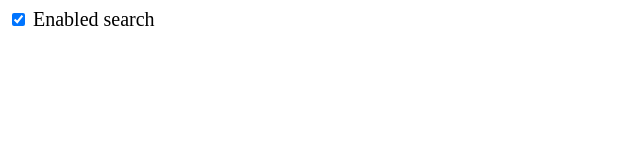
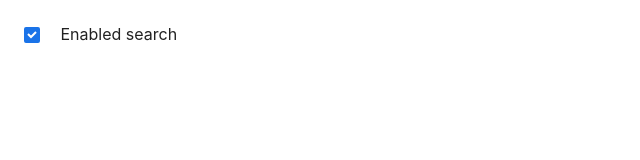
Before and after one commit to angusjune/extentie, a website built with webpack: page public/options.html in a window 1280 px wide. Shown: the whole page, without its empty margins (0-640 px from the left). Built offline with nearby package versions, Linux system fonts and the light colour scheme; some packages are replaced by stand-ins of ours.

Commit message:
Updated style

```diff
--- a/config/webpack.common.js
+++ b/config/webpack.common.js
@@ -5,7 +5,6 @@ const CopyWebpackPlugin = require('copy-webpack-plugin');
 const MiniCssExtractPlugin = require('mini-css-extract-plugin');
 
 const PATHS = require('./paths');
-const path = require('path');
 
 // To re-use webpack configuration across templates,
 // CLI maintains a common webpack configuration file - `webpack.common.js`.
@@ -26,23 +25,11 @@ const common = {
   },
   resolve: {
     // see below for an explanation
-    alias: {
-      svelte: path.resolve('node_modules', 'svelte')
-    },
     extensions: ['.mjs', '.js', '.svelte'],
     mainFields: ['svelte', 'browser', 'module', 'main']
   },
   module: {
     rules: [
-      {
-        test: /\.(html|svelte)$/,
-        use: {
-          loader: 'svelte-loader',
-          options: {
-            preprocess: require('svelte-preprocess')({})
-          }
-        }
-      },
       {
         // required to prevent errors from Svelte on Webpack 5+, omit on Webpack 4
         test: /node_modules\/svelte\/.*\.mjs$/,
--- a/config/webpack.config.js
+++ b/config/webpack.config.js
@@ -9,8 +9,7 @@ const PATHS = require('./paths');
 const config = merge(common, {
   entry: {
     popup: PATHS.src + '/popup.js',
-    options: PATHS.src + '/options.js',
-    background: PATHS.src + '/background.js',
+    options: PATHS.src + '/options.js'
   },
 });
 
--- a/public/options.html
+++ b/public/options.html
@@ -5,13 +5,21 @@
         <link rel="stylesheet" href="./options.css"/>
     </head>
 
-    <body>
+    <body class="kd-body">
         <form class="controls-stacked">
-            <label class="control checkbox option">
+            <label class="list__checkbox" for="searchCheck">
+                <input id="searchCheck" class="checkbox-native" type="checkbox" checked />
+                <div class="checkbox-indicator" role="presentation">
+                    <svg width="10" height="8" viewBox="0 0 10 8" fill="none" xmlns="http://www.w3.org/2000/svg"><path d="M1 3L4 6L9 1" stroke="#fff" stroke-width="2"/></svg>
+                </div>
+                Enabled search
+            </label>
+
+            <!-- <label class="control checkbox option">
                 <input type="checkbox" id="searchCheck" checked>
                 <span class="control-indicator"></span>
                 Enabled search
-            </label>
+            </label> -->
         </form>
     </body>
 
--- /dev/null
+++ b/size-plugin.json
@@ -0,0 +1 @@
+[{"timestamp":1621399397365,"files":[{"filename":"background.js","previous":85,"size":0,"diff":-85},{"filename":"options.css","previous":727,"size":677,"diff":-50},{"filename":"options.html","previous":440,"size":440,"diff":0},{"filename":"options.js","previous":1191,"size":423,"diff":-768},{"filename":"popup.css","previous":1490,"size":1398,"diff":-92},{"filename":"popup.html","previous":797,"size":797,"diff":0},{"filename":"popup.js","previous":38478,"size":10295,"diff":-28183}]}]
--- a/src/khroma/_checkbox.scss
+++ b/src/khroma/_checkbox.scss
@@ -0,0 +1,53 @@
+.checkbox-indicator {
+    box-sizing: border-box;
+    display: inline-flex;
+    justify-content: center;
+    align-items: center;
+    position: relative;
+    top: -1px;
+    width: 16px;
+    height: 16px;
+    border-radius: 2px;
+    border: 2px solid var(--checkbox-stroke);
+    transition: background 0.1s linear;
+    margin-right: 16px;
+}
+
+.checkbox-indicator:before {
+    content: '';
+    position: absolute;
+    width: 32px;
+    height: 32px;
+    border-radius: 16px;
+    background: var(--checkbox-ripple-color, rgba(26,115,232,0.3));
+    left: -10px;
+    top: -10px;
+    transition: transform 0.12s ease-out;
+    transform: scale(0);
+}
+
+.checkbox-indicator path {
+    stroke-dasharray: 12;
+    stroke-dashoffset: 12;
+    transition: stroke-dashoffset ease-out 0.12s;
+}
+
+.checkbox-native {
+    width: 1;
+    height: 1;
+    opacity: 0;
+    position:absolute;
+}
+
+.checkbox-native:checked ~ .checkbox-indicator path{
+    stroke-dashoffset: 0;
+}
+
+.checkbox-native:checked ~ .checkbox-indicator {
+    background: var(--checkbox-checked-container);
+    border-color: var(--checkbox-checked-container);
+}
+
+.checkbox-native:focus ~ .checkbox-indicator:before {
+    transform: scale(1);
+}
--- a/src/options.scss
+++ b/src/options.scss
@@ -1,7 +1,25 @@
 @use './khroma/body';
+@use './khroma/checkbox';
+
+:root {
+    --checkbox-stroke: rgba(0, 0, 0, 0.2);
+    --checkbox-checked-container: #1A73E8;
+    --checkbox-focus-stroke: rgba(0,0,0,0.36);
+}
 
 body {
-    font-size: 20px;
+    font-size: 16px;
 }
 
 .option {}
+
+.controls-stacked {
+    padding: 16px;
+}
+
+
+@media (prefers-color-scheme: dark) {
+    :root {
+      --checkbox-stroke: rgba(255, 255, 255, 0.3);
+    }
+  }
--- a/src/popup.scss
+++ b/src/popup.scss
@@ -8,10 +8,6 @@
   --list-dev-focus-bg: #FFE865;
   --list-actions-item-fill: #606367;
 
-  // --textfield-bg: #F1F3F4;
-  // --textfield-text: rgba(0, 0, 0, 0.35);
-  // --textfield-text-focus: rgba(0, 0, 0, 0.8);
-  // --textfield-outline-focus: #a9c3f7;
   --checkbox-stroke: rgba(0, 0, 0, 0.2);
   --checkbox-checked-container: #1A73E8;
   --checkbox-focus-stroke: rgba(0,0,0,0.36);
@@ -33,9 +29,12 @@ body {
   color: var(--text-primary);
   font-family: -apple-system, sans-serif;
   width: 320px;
-  max-height: 500px;
+  max-height: 650px;
   -webkit-user-drag: none;
   -webkit-font-smoothing: antialiased;
+  display: flex;
+  flex-direction: column;
+  overflow: hidden;
 }
 
 h1,
@@ -54,6 +53,11 @@ h2 {
   &.show {
     display: block;
   }
+}
+
+.group-wrapper {
+  flex: 1;
+  overflow: auto;
 }
 
 .header {
@@ -82,7 +86,10 @@ h2 {
 }
 
 .search {
-  margin: 20px 16px 12px;
+  padding: 16px;
+  background: var(--bg);
+  z-index: 1;
+  width: 100%;
 
   .hide-search & {
     display: none;
@@ -95,10 +102,5 @@ h2 {
     --list-dev-bg: #504636;
     --list-dev-focus-bg: #645641;
     --checkbox-stroke: rgba(255, 255, 255, 0.3);
-
-    // --textfield-bg: #202124;
-    // --textfield-text: rgba(255, 255, 255, 0.45);
-    // --textfield-text-focus: rgba(255, 255, 255, 0.8);
-    // --textfield-outline-focus: #396286;
   }
 }
```
Also changed, not shown: package.json (+2 -5 lines), public/popup.html (+3 -0 lines), 1 other file.
